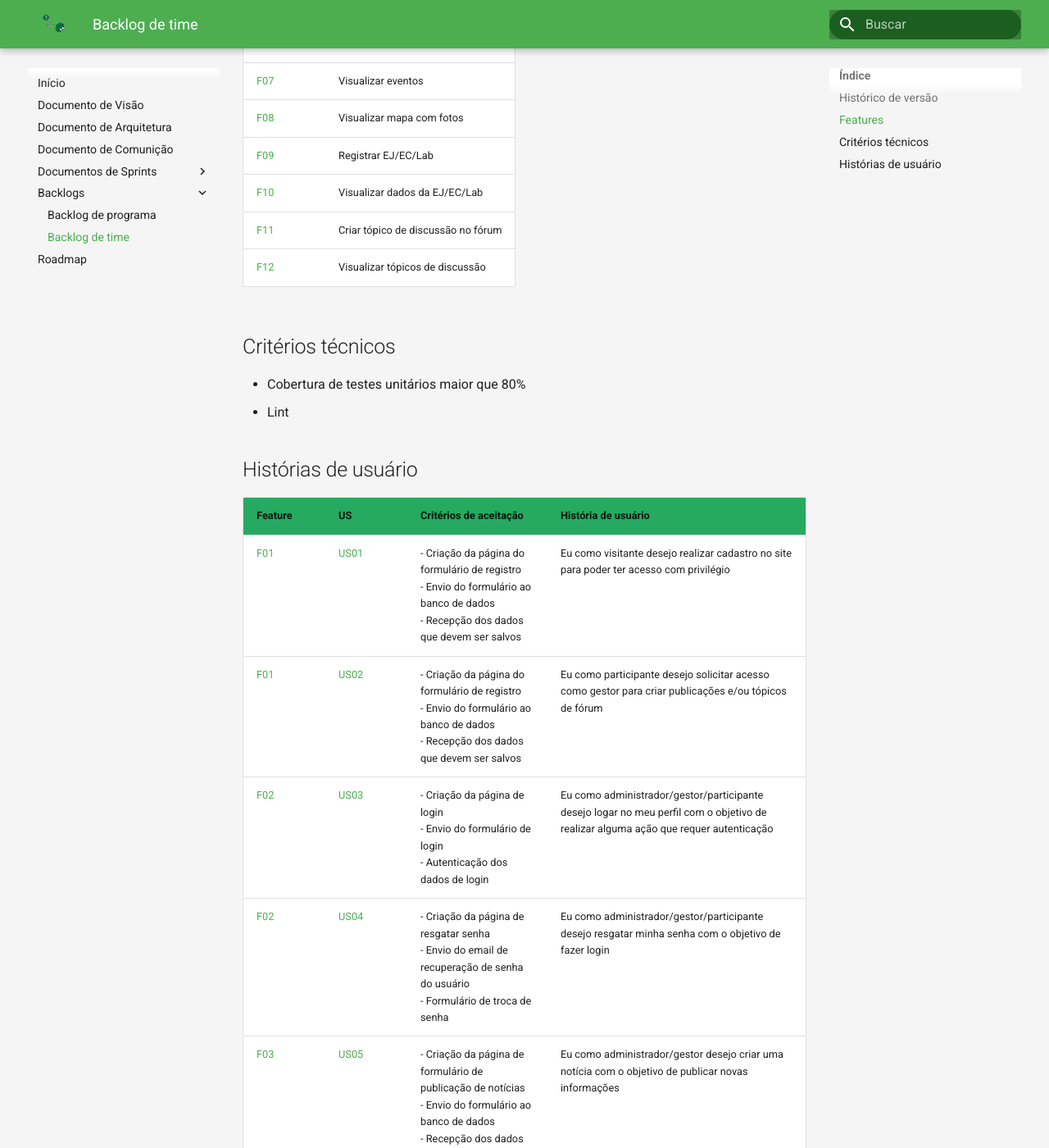
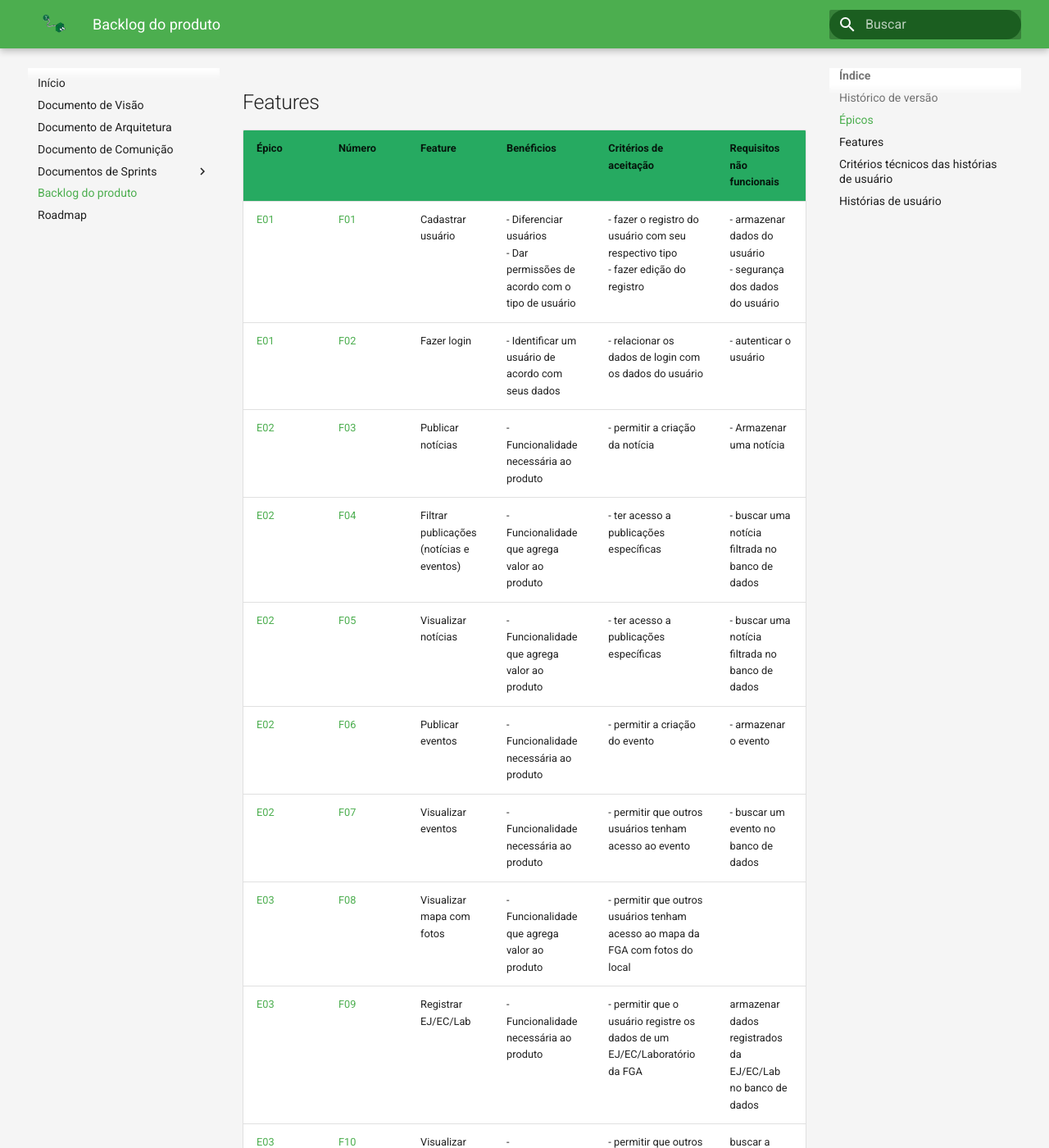
Before and after one commit to Conecta-UnB/Conecta-UnB-Wiki, an MkDocs documentation site: the page built from docs/product_backlog.md, in a window 1280 px wide and 1400 px high, scrolled down 901 px. Shown: the whole window at 82% size. Built offline with MkDocs 1.6.1 and Material for MkDocs 9.7.7, drawn with Linux system fonts in a browser that asks for light colours; some of the changed text lies outside the part shown.

Commit message:
fix backlog, update roadmap
Co-authored-by: JoaoVitorFarias <jvlopesfarias@gmail.com>
Co-authored-by: saracampss <saracampxx@gmail.com>
Co-authored-by: RhuanMr <magicknight@hotmail.com.br>

```diff
--- a/docs/backlog_team.md
+++ b/docs/product_backlog.md
@@ -8,26 +8,36 @@
 | 26/02/2021 | 0.2 | Adição da priorização nas histórias de usuário | João Vitor Lopes, Rhuan Marques e Sara Campos |
 | 02/03/2021 | 0.3 | Adição dos tipos de usuários | Rhuan Marques, Júlio Schneider e Sara Campos |
 | 05/03/2021 | 0.4 | Atualização do documento para o Safe essentials | Rhuan Marques, Júlio Schneider e Sara Campos |
+| 18/03/2021 | 0.5 | Adição de épicos e conversão em um único documento | João Vitor Lopes, Júlio Schneider e Sara Campos |
+
+## Épicos
+
+| Número | Épico |
+|--------|-------|
+| [E01](https://github.com/Conecta-UnB/Conecta-UnB-Wiki/issues/51) | Gerenciamento de usuários |
+| [E02](https://github.com/Conecta-UnB/Conecta-UnB-Wiki/issues/52) | Gerenciamento de publicações |
+| [E03](https://github.com/Conecta-UnB/Conecta-UnB-Wiki/issues/53) | Apresentação de recursos do campus FGA |
+| [E04](https://github.com/Conecta-UnB/Conecta-UnB-Wiki/issues/54) | Gerenciamento de fóruns |
 
 ## Features
 
-| ID | Descrição |
-| - | - |
-| [F01](https://github.com/Conecta-UnB/Conecta-UnB-Wiki/issues/7) | Cadastrar usuário |
-| [F02](https://github.com/Conecta-UnB/Conecta-UnB-Wiki/issues/8) | Fazer login |
-| [F03](https://github.com/Conecta-UnB/Conecta-UnB-Wiki/issues/10) | Publicar notícias |
-| [F04](https://github.com/Conecta-UnB/Conecta-UnB-Wiki/issues/13) | Filtrar publicações |
-| [F05](https://github.com/Conecta-UnB/Conecta-UnB-Wiki/issues/11) | Visualizar notícias |
-| [F06](https://github.com/Conecta-UnB/Conecta-UnB-Wiki/issues/12) | Publicar eventos |
-| [F07](https://github.com/Conecta-UnB/Conecta-UnB-Wiki/issues/14) | Visualizar eventos |
-| [F08](https://github.com/Conecta-UnB/Conecta-UnB-Wiki/issues/15) | Visualizar mapa com fotos |
-| [F09](https://github.com/Conecta-UnB/Conecta-UnB-Wiki/issues/16) | Registrar EJ/EC/Lab |
-| [F10](https://github.com/Conecta-UnB/Conecta-UnB-Wiki/issues/9) | Visualizar dados da EJ/EC/Lab |
-| [F11](https://github.com/Conecta-UnB/Conecta-UnB-Wiki/issues/17) | Criar tópico de discussão no fórum |
-| [F12](https://github.com/Conecta-UnB/Conecta-UnB-Wiki/issues/18) | Visualizar tópicos de discussão |
+| Épico | Número | Feature | Benéficios | Critérios de aceitação | Requisitos não funcionais |
+| - | - | - | - | - | - |
+| [E01](https://github.com/Conecta-UnB/Conecta-UnB-Wiki/issues/51) | [F01](https://github.com/Conecta-UnB/Conecta-UnB-Wiki/issues/7) | Cadastrar usuário | - Diferenciar usuários<br> - Dar permissões de acordo com o tipo de usuário | - fazer o registro do usuário com seu respectivo tipo <br> - fazer edição do registro  | - armazenar dados do usuário <br> - segurança dos dados do usuário |
+| [E01](https://github.com/Conecta-UnB/Conecta-UnB-Wiki/issues/51) | [F02](https://github.com/Conecta-UnB/Conecta-UnB-Wiki/issues/8) | Fazer login  | - Identificar um usuário de acordo com seus dados | - relacionar os dados de login com os dados do usuário   | - autenticar o usuário  |
+| [E02](https://github.com/Conecta-UnB/Conecta-UnB-Wiki/issues/52) | [F03](https://github.com/Conecta-UnB/Conecta-UnB-Wiki/issues/10) | Publicar notícias | - Funcionalidade necessária ao produto | - permitir a criação da notícia   | - Armazenar uma notícia  |
+| [E02](https://github.com/Conecta-UnB/Conecta-UnB-Wiki/issues/52) | [F04](https://github.com/Conecta-UnB/Conecta-UnB-Wiki/issues/13) | Filtrar publicações (notícias e eventos) | - Funcionalidade que agrega valor ao produto | - ter acesso a publicações específicas    | - buscar uma notícia filtrada no banco de dados |
+| [E02](https://github.com/Conecta-UnB/Conecta-UnB-Wiki/issues/52) | [F05](https://github.com/Conecta-UnB/Conecta-UnB-Wiki/issues/11) | Visualizar notícias | - Funcionalidade que agrega valor ao produto | - ter acesso a publicações específicas | - buscar uma notícia filtrada no banco de dados |
+| [E02](https://github.com/Conecta-UnB/Conecta-UnB-Wiki/issues/52) | [F06](https://github.com/Conecta-UnB/Conecta-UnB-Wiki/issues/12) | Publicar eventos | - Funcionalidade necessária ao produto | - permitir a criação do evento | - armazenar o evento |
+| [E02](https://github.com/Conecta-UnB/Conecta-UnB-Wiki/issues/52) | [F07](https://github.com/Conecta-UnB/Conecta-UnB-Wiki/issues/14) | Visualizar eventos | - Funcionalidade necessária ao produto | - permitir que outros usuários tenham acesso ao evento | - buscar um evento no banco de dados |
+| [E03](https://github.com/Conecta-UnB/Conecta-UnB-Wiki/issues/53) | [F08](https://github.com/Conecta-UnB/Conecta-UnB-Wiki/issues/15) | Visualizar mapa com fotos | - Funcionalidade que agrega valor ao produto | - permitir que outros usuários tenham acesso ao mapa da FGA com fotos do local  |
+| [E03](https://github.com/Conecta-UnB/Conecta-UnB-Wiki/issues/53) | [F09](https://github.com/Conecta-UnB/Conecta-UnB-Wiki/issues/16) | Registrar EJ/EC/Lab | - Funcionalidade necessária ao produto | - permitir que o usuário registre os dados de um EJ/EC/Laboratório da FGA | armazenar dados registrados da EJ/EC/Lab no banco de dados |
+| [E03](https://github.com/Conecta-UnB/Conecta-UnB-Wiki/issues/53) | [F10](https://github.com/Conecta-UnB/Conecta-UnB-Wiki/issues/9) | Visualizar dados da EJ/EC/Lab | - Funcionalidade necessária ao produto | - permitir que outros usuários tenham acesso aos dados de uma EJ/EC/Lab | buscar a EJ/EC/Lab no banco de dados |
+| [E04](https://github.com/Conecta-UnB/Conecta-UnB-Wiki/issues/54) | [F11](https://github.com/Conecta-UnB/Conecta-UnB-Wiki/issues/17) | Criar tópico de discussão no fórum | - Funcionalidade necessária ao produto | - permitir a criação de um tópico de discussão no fórum | - armazenar o tópico no banco de dados  |
+| [E04](https://github.com/Conecta-UnB/Conecta-UnB-Wiki/issues/54) | [F12](https://github.com/Conecta-UnB/Conecta-UnB-Wiki/issues/18) | Visualizar tópicos de discussão | - Funcionalidade necessária ao produto | - permitir que outros usuários tenham acesso ao fórum | - buscar os tópicos em discussão no banco de dados  |
 
 
-## Critérios técnicos
+## Critérios técnicos das histórias de usuário
 
 - Cobertura de testes unitários maior que 80%
 - Lint
--- a/mkdocs.yml
+++ b/mkdocs.yml
@@ -24,7 +24,5 @@
       - Sprint 2: sprints/sprint2.md
       - Sprint 3: sprints/sprint3.md
       - Sprint 4: sprints/sprint4.md
-  - Backlogs:
-      - Backlog de programa: backlog_program.md
-      - Backlog de time: backlog_team.md
+  - Backlog do produto: product_backlog.md
   - Roadmap: roadmap.md
```
Also changed, not shown: docs/backlog_program.md (deleted, +0 -27 lines), docs/documento-de-arquitetura.md (+4 -1 lines), docs/roadmap.md (+10 -8 lines).
